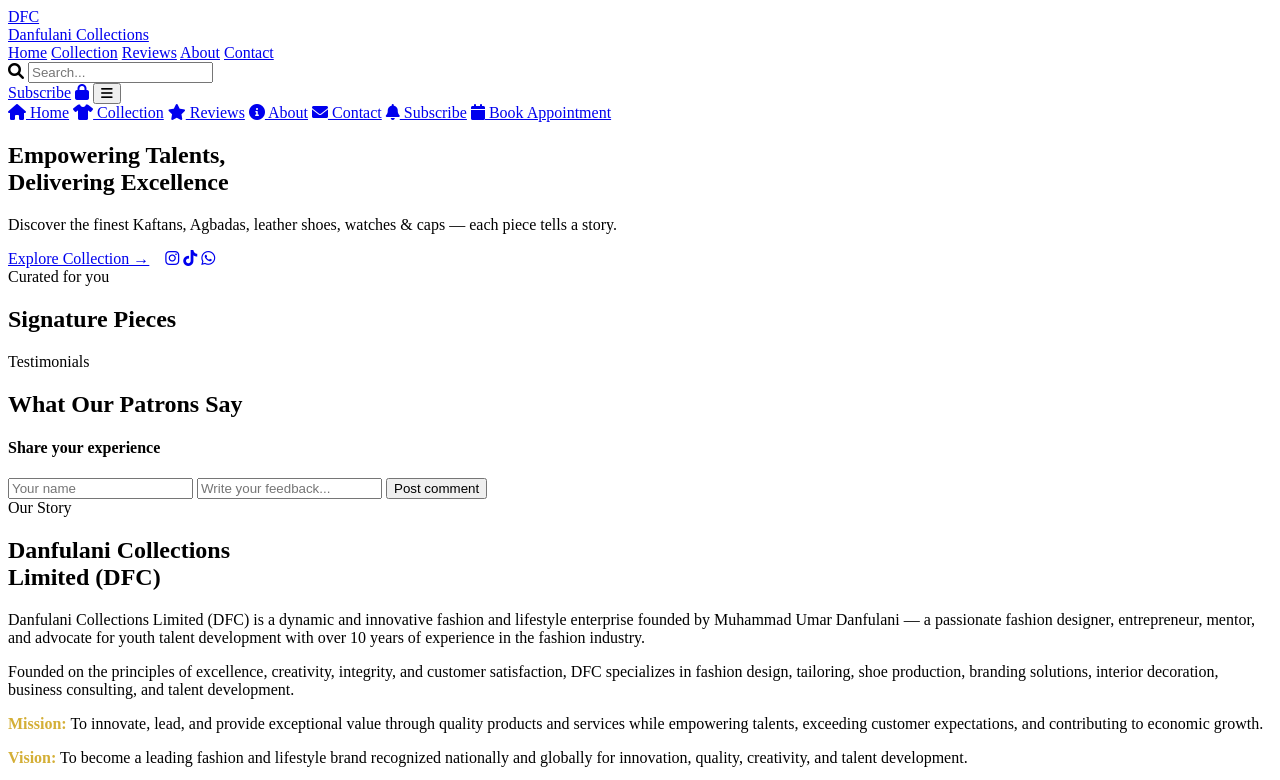
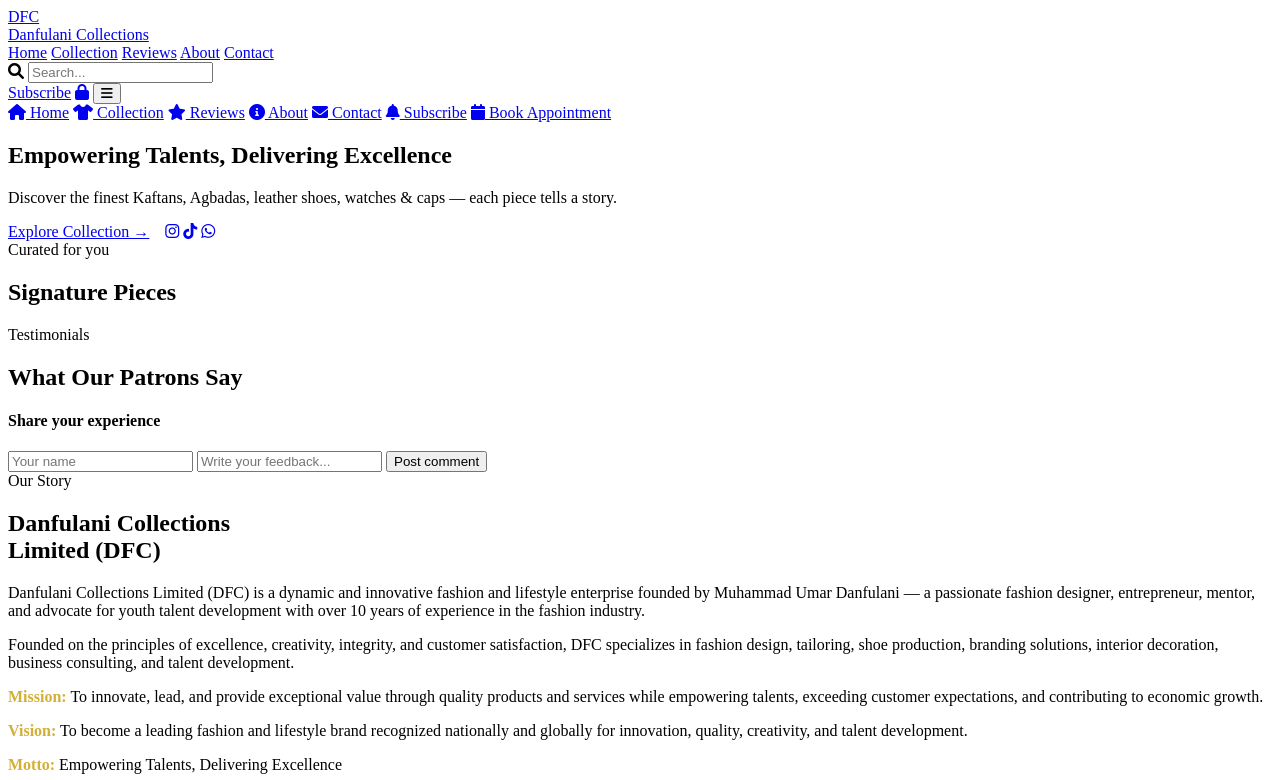
Before and after one commit to Hakimi001Dra/DFC_STORE, a website with bundled scripts: page index.html in a window 1280 px wide. Shown: the top 780 px of the page. Built offline with nearby package versions, Linux system fonts and the light colour scheme; a script that the page names is missing.

Commit message:
Update index.html

```diff
--- a/index.html
+++ b/index.html
@@ -55,7 +55,7 @@
     <!-- ── HERO ── -->
     <section class="hero" id="home">
       <div class="container hero-content">
-        <h1>Empowering Talents,<br>Delivering Excellence</h1>
+        <h1>Empowering Talents, Delivering Excellence</h1>
         <p>Discover the finest Kaftans, Agbadas, leather shoes, watches & caps — each piece tells a story.</p>
         <div style="display:flex;gap:16px;flex-wrap:wrap;align-items:center;">
           <a href="#collection" class="btn-primary">Explore Collection →</a>
```
